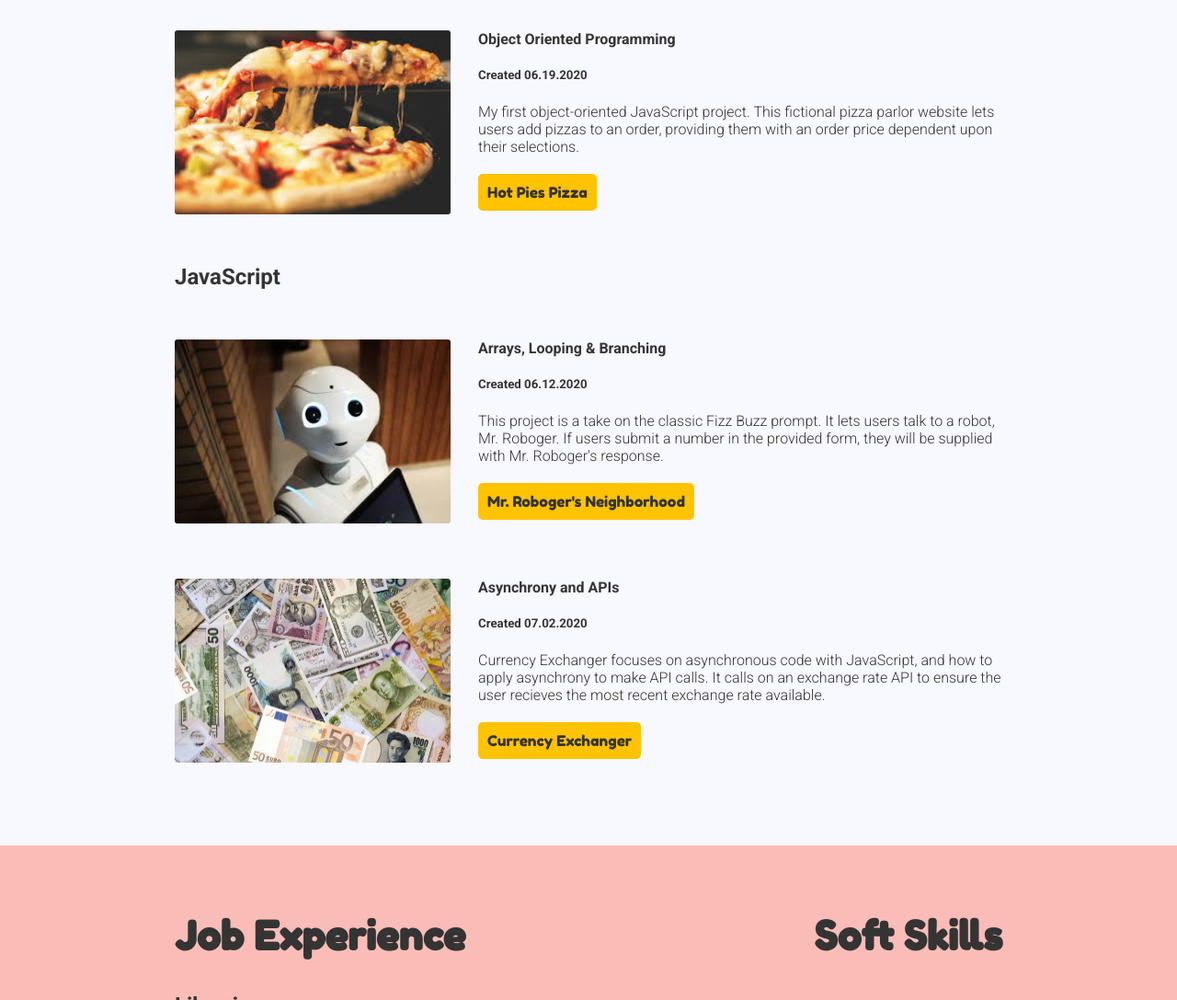
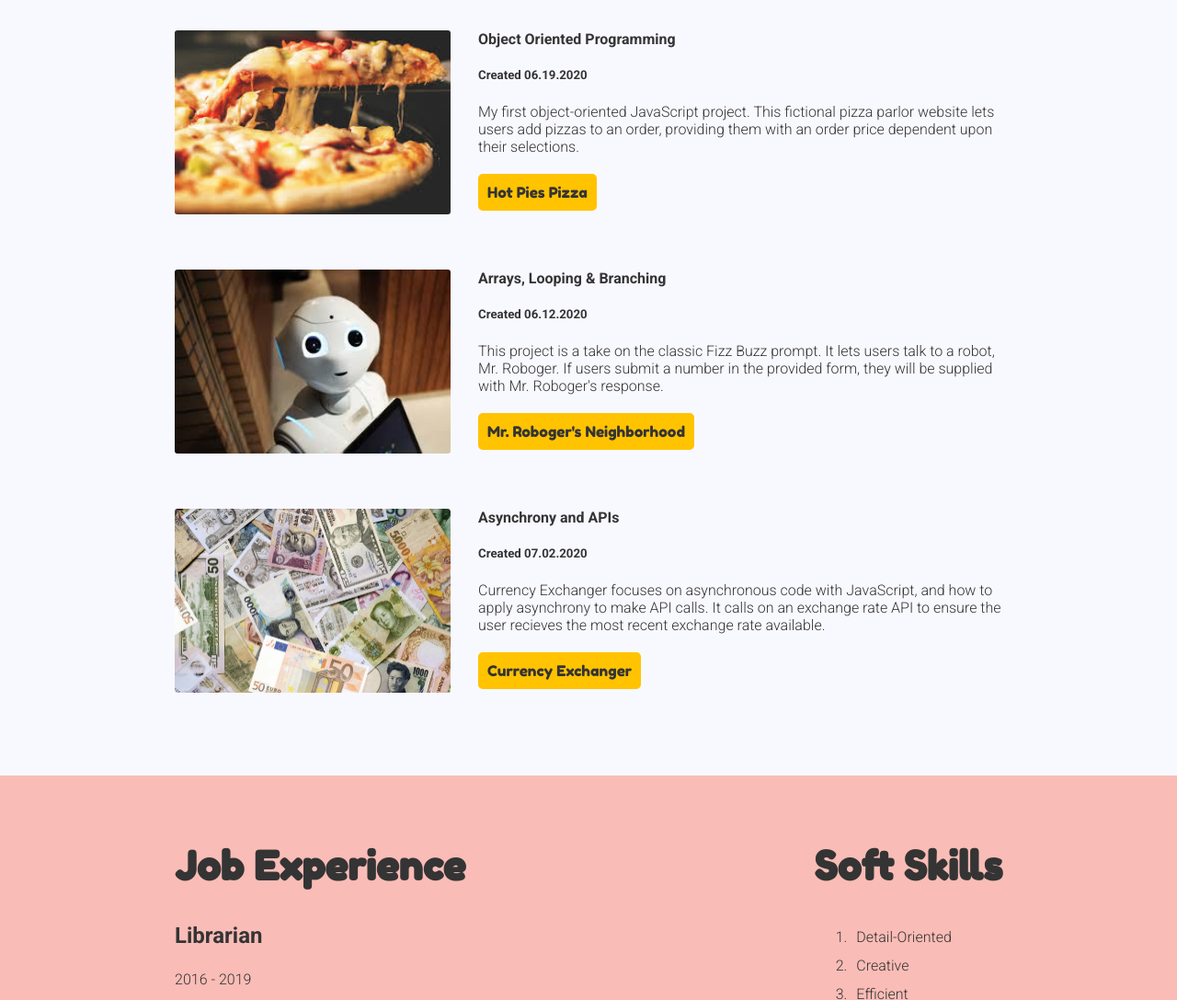
Before and after one commit to kate-skorija/portfolio-landing-page, a plain HTML site: page index.html in a window 1280 px wide. Shown: the part 1458-2545 px from the top of the page at 92% size. Drawn offline with Linux system fonts and the light colour scheme.

Commit message:
remove typo from index file

```diff
--- a/index.html
+++ b/index.html
@@ -50,7 +50,6 @@
             <a href="https://kate-skorija.github.io/pizza-parlor/" target="_blank">Hot Pies Pizza</a>
           </div>
 
-          <h3>JavaScript</h3>
           <div class="project-item">
             <img src="img/robot.jpeg" alt="A friendly robot">
             <h4>Arrays, Looping & Branching</h4>
```
